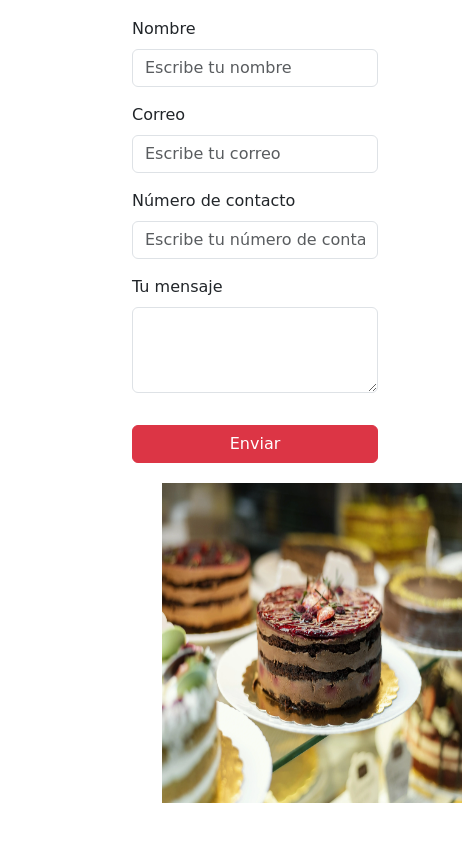
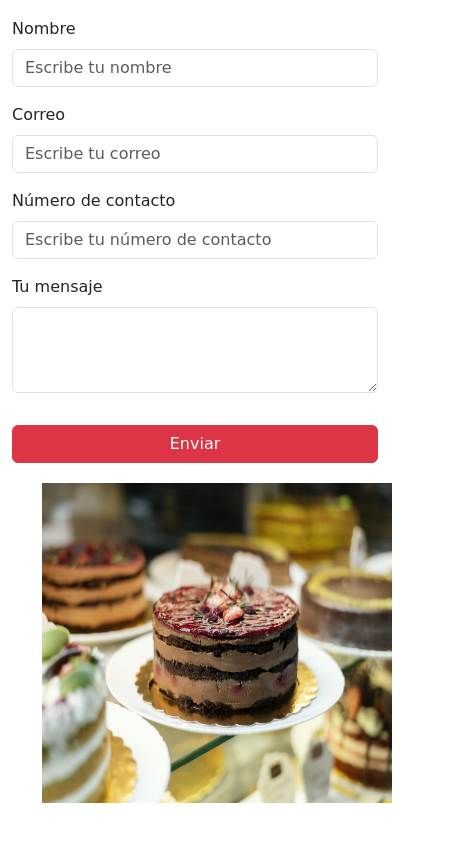
Before and after one commit to Valeria089/Mcarpeta, a plain HTML site: page pages/contacto.html in a window 390 px wide. Shown: the part 249-1099 px from the top of the page, 462 px wide, since content can reach past the window. Drawn offline with nearby package versions, Linux system fonts and the light colour scheme.

Commit message:
cambios contacto

```diff
--- a/pages/contacto.html
+++ b/pages/contacto.html
@@ -80,7 +80,7 @@
       <h1 class="contenido__title" style="text-align: center;">Para hacer tu pedido ...</h1>
       <div class=" col-md-12 container" style="display: flex;">
 
-        <div class="col-md-6">
+        <div class="col-sm-6">
           <form class="row g-3 mt3">
             <div class="col12">
               <label for="NameInput1" class="form-label">Nombre</label>
@@ -107,7 +107,7 @@
             </div>
           </form>
         </div>
-        <div class="col-md-6">
+        <div class="col-sm-6">
           <img class="col-md-6_contacto" src="../assets/img-contacto.webp" alt="imgcontacto">
         </div>
 
--- a/scss/_mq.scss
+++ b/scss/_mq.scss
@@ -28,15 +28,17 @@
  }
 
 }
- .col-md-12 {
-  flex-direction: column;
+
+.col-md-12 {
+ flex-direction: column;
 }
-.col-md-6{ margin-left: 120px;
+.col-md-6
+{ margin-left: 120px;
 
-  }
+ }
 .col-md-6_contacto{
-  width: 300px;
-  height: 320px;
+  @include w-h (350px,320px);
+
 }
 
 }
```
Also changed, not shown: css/main.css, 1 other file.
